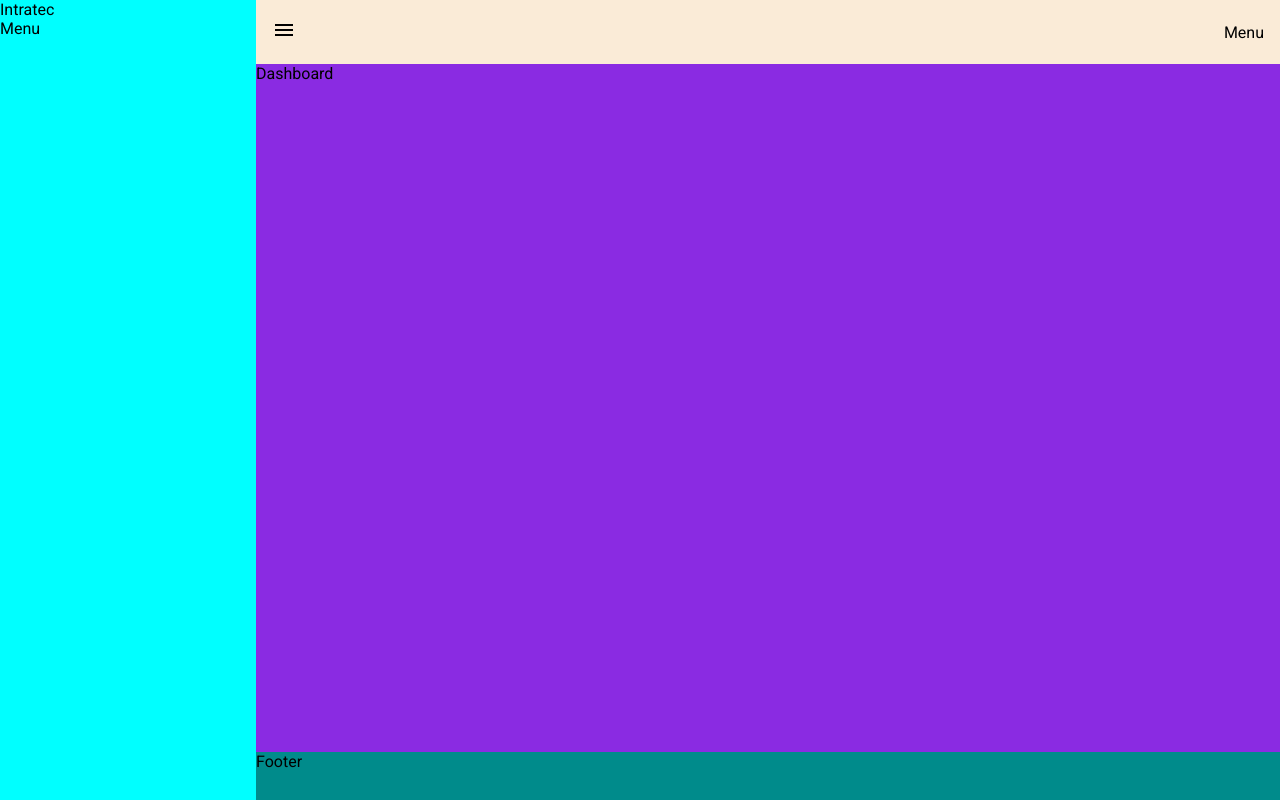
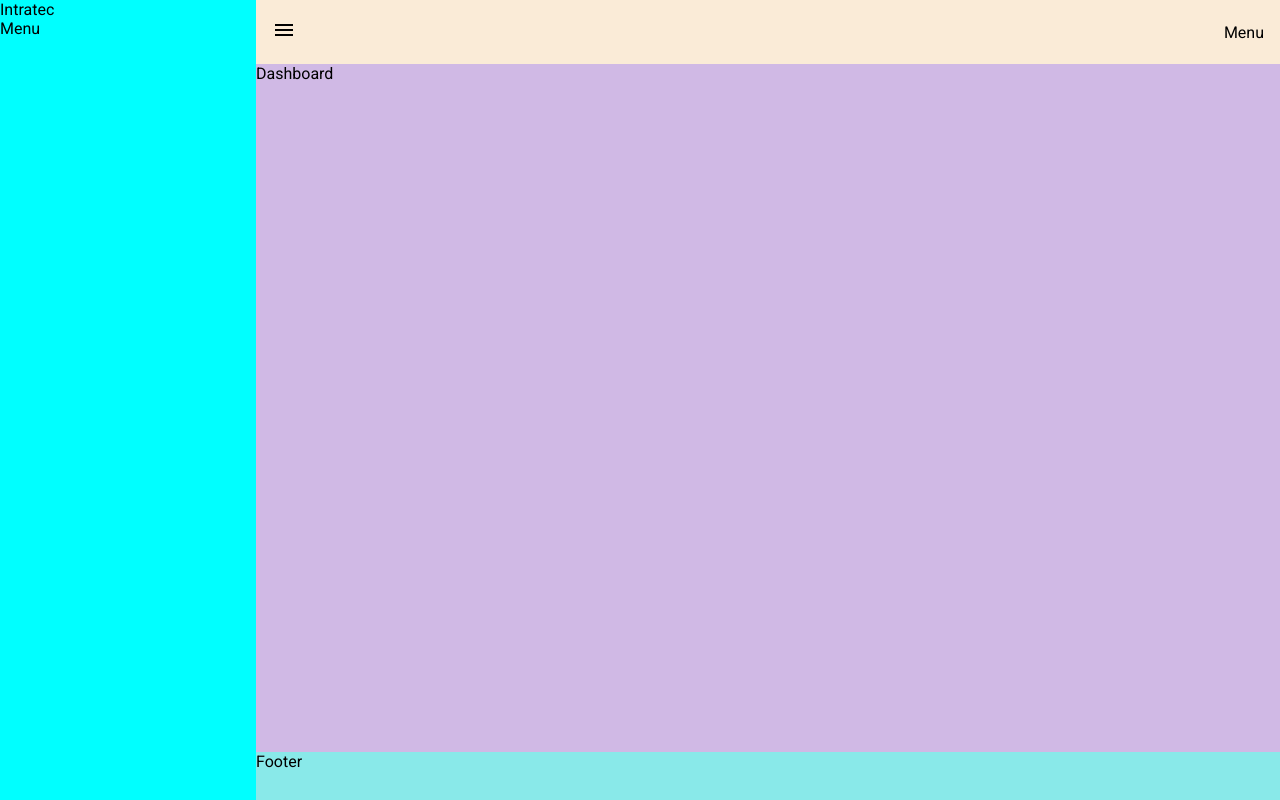
Before and after one commit to valdir-ti/intratec-web-vite, a React (Vite) app: page / in a window 1280 px wide. Built offline with nearby package versions, Linux system fonts and the light colour scheme.

Commit message:
feat: run font locally and ensure lighthouse 100

```diff
--- a/index.html
+++ b/index.html
@@ -5,12 +5,6 @@
     <link href="/favicon-16x16.png" rel="icon" type="image/png" sizes="16x16" />
     <link href="/favicon-32x32.png" rel="icon" type="image/png" sizes="32x32" />
     <link rel="apple-touch-icon" href="/apple-touch-icon.png" />
-    <link rel="preconnect" href="https://fonts.googleapis.com" />
-    <link rel="preconnect" href="https://fonts.gstatic.com" crossorigin />
-    <link
-      href="https://fonts.googleapis.com/css2?family=Roboto:wght@100;400;700&display=swap"
-      rel="stylesheet"
-    />
     <meta name="viewport" content="width=device-width, initial-scale=1.0" />
     <title>Intratec Tecnologia - Vite</title>
     <meta
--- a/package.json
+++ b/package.json
@@ -6,11 +6,13 @@
   "scripts": {
     "dev": "vite",
     "build": "tsc && vite build",
-    "preview": "vite preview"
+    "preview": "vite preview",
+    "preview-test": "yarn build && yarn preview --host"
   },
   "dependencies": {
     "@emotion/react": "^11.10.5",
     "@emotion/styled": "^11.10.5",
+    "@fontsource/roboto": "^4.5.8",
     "@mui/icons-material": "^5.11.0",
     "@mui/material": "^5.11.5",
     "react": "^18.2.0",
--- a/src/components/Dashboard/styles.scss
+++ b/src/components/Dashboard/styles.scss
@@ -1,4 +1,4 @@
 .dashboard {
   grid-area: dashboard;
-  background-color: blueviolet;
+  background-color: #d0b9e5;
 }
--- a/src/components/Footer/styles.scss
+++ b/src/components/Footer/styles.scss
@@ -1,7 +1,7 @@
 .footer {
   grid-area: footer;
   height: 3rem;
-  background-color: darkcyan;
+  background-color: #89e9e9;
   padding: 0;
   margin: 0;
 }
--- a/src/main.tsx
+++ b/src/main.tsx
@@ -1,6 +1,7 @@
 import React from "react";
 import ReactDOM from "react-dom/client";
 import App from "./App";
+import "@fontsource/roboto";
 import "./index.scss";
 
 ReactDOM.createRoot(document.getElementById("root") as HTMLElement).render(
```
Also changed, not shown: 1 other file (tests, documents, lock files or other folders).
